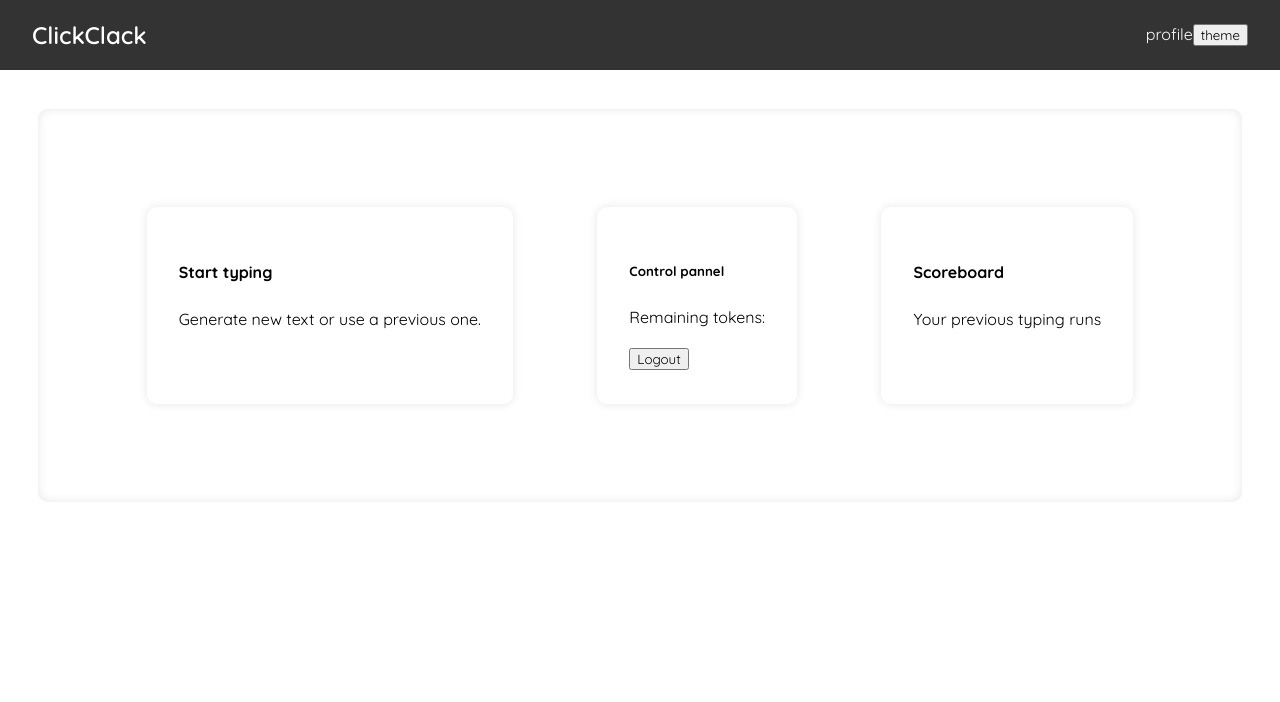
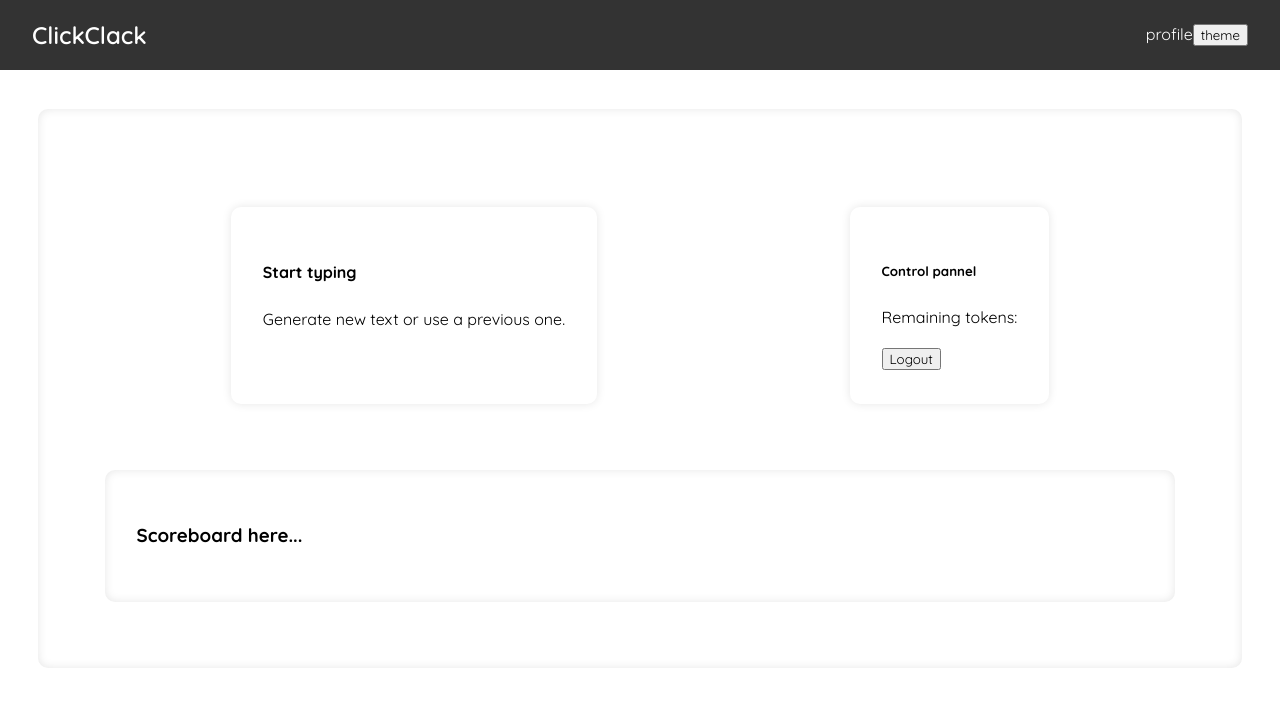
Before and after one commit to JDMCK/ClickClack, a Next.js app in the folder client/: page /profile/user in a window 1280 px wide. Shown: the top 702 px of the page. Built offline with nearby package versions, Linux system fonts and the light colour scheme.

Commit message:
Create placeholder for scoreboard

```diff
--- /dev/null
+++ b/client/src/app/partials/scoreboard.js
@@ -0,0 +1,42 @@
+import { useState } from "react"
+
+
+export default function Scoreboard() {
+    const [scores, setScores] = useState([])
+    const [error, setError] = useState(null);
+    const [loading, setLoading] = useState(false);
+
+
+    const fetchScores = async () => {
+        setLoading(true);
+        setError(null);
+        try {
+            const response = await fetch("http://localhost:3001/api/v1/user/scoreboard?limit=5", {
+                method: "GET",
+                headers: {
+                    "Content-Type": "application/json",
+                },
+                credentials: 'include'
+            });
+            if (!response.ok) {
+                throw new Error("Failed to fetch scores.");
+            }
+            const fetched = await response.json()
+            //TODO: tell backend to implement this endpoint and how structure scores
+            setScores(fetchScores.data.scores)
+        } catch (error) {
+            console.error("Error:", error);
+            setError(error.message);
+        } finally {
+            setLoading(false)
+        }
+    }
+
+
+    return (
+        <div className="scoreboard container">
+            <h3>Scoreboard here...</h3>
+            {/* Structure and display scores as a table (styled of course) */}
+        </div>
+    )
+}
--- a/client/src/app/profile/user/page.js
+++ b/client/src/app/profile/user/page.js
@@ -1,5 +1,6 @@
 "use client"
 
+import Scoreboard from '@/app/partials/scoreboard';
 import { useRouter } from 'next/navigation'
 import { useState, useEffect } from 'react'
 
@@ -26,14 +27,8 @@ export default function UserProfile() {
                     <button type="submit" className="logout-button" disabled={loading}>{loading ? "Logging out..." : "Logout"}</button>
 
                 </div>
-                <div className='scoreboard content'>
-                    <h4>Scoreboard</h4>
-                    <p>Your previous typing runs</p>
-                    {/*
-                TODO: Here we'll display the user's previous runs and metrics
-                */}
-                </div>
             </div>
+            <Scoreboard />
         </div>
     )
 }
--- a/client/src/app/typing/prompt/page.js
+++ b/client/src/app/typing/prompt/page.js
@@ -1,5 +1,6 @@
 "use client";
 
+import Scoreboard from "@/app/partials/scoreboard";
 import "../../styles/prompt-page.css";
 import { useState } from "react";
 
@@ -46,6 +47,7 @@ export default function PromptPage() {
     };
 
     return (
+        <>
             <div className="prompt-container">
                 <h1 className="prompt-title">Generate a Prompt</h1>
 
@@ -57,7 +59,7 @@ export default function PromptPage() {
                         <option value="expert">Expert</option>
                     </select>
 
-                <textarea placeholder="Enter theme here..." className="prompt-input" value={theme} onChange={(e) => setText(e.target.value)}/>
+                    <textarea placeholder="Enter theme here..." className="prompt-input" value={theme} onChange={(e) => setText(e.target.value)} />
 
                     <button type="submit" className="prompt-button" disabled={loading}>{loading ? "Generating..." : "Submit"}</button>
                 </form>
@@ -71,5 +73,7 @@ export default function PromptPage() {
 
                 {error && <p className="error-message">{error}</p>}
             </div>
+            <Scoreboard />
+        </>
     );
 }
```
Lines whose indentation alone changed are shown as unchanged.
